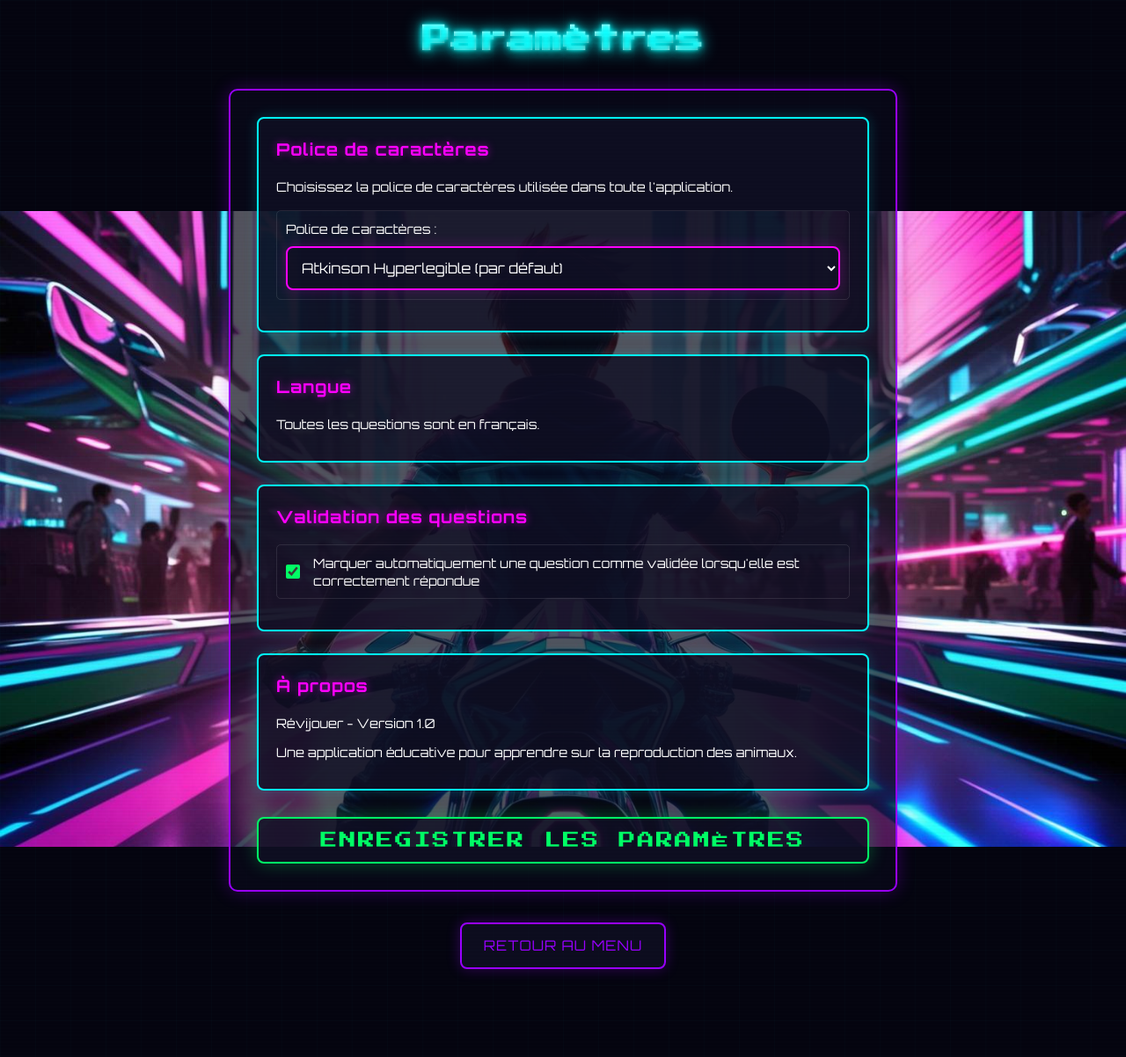
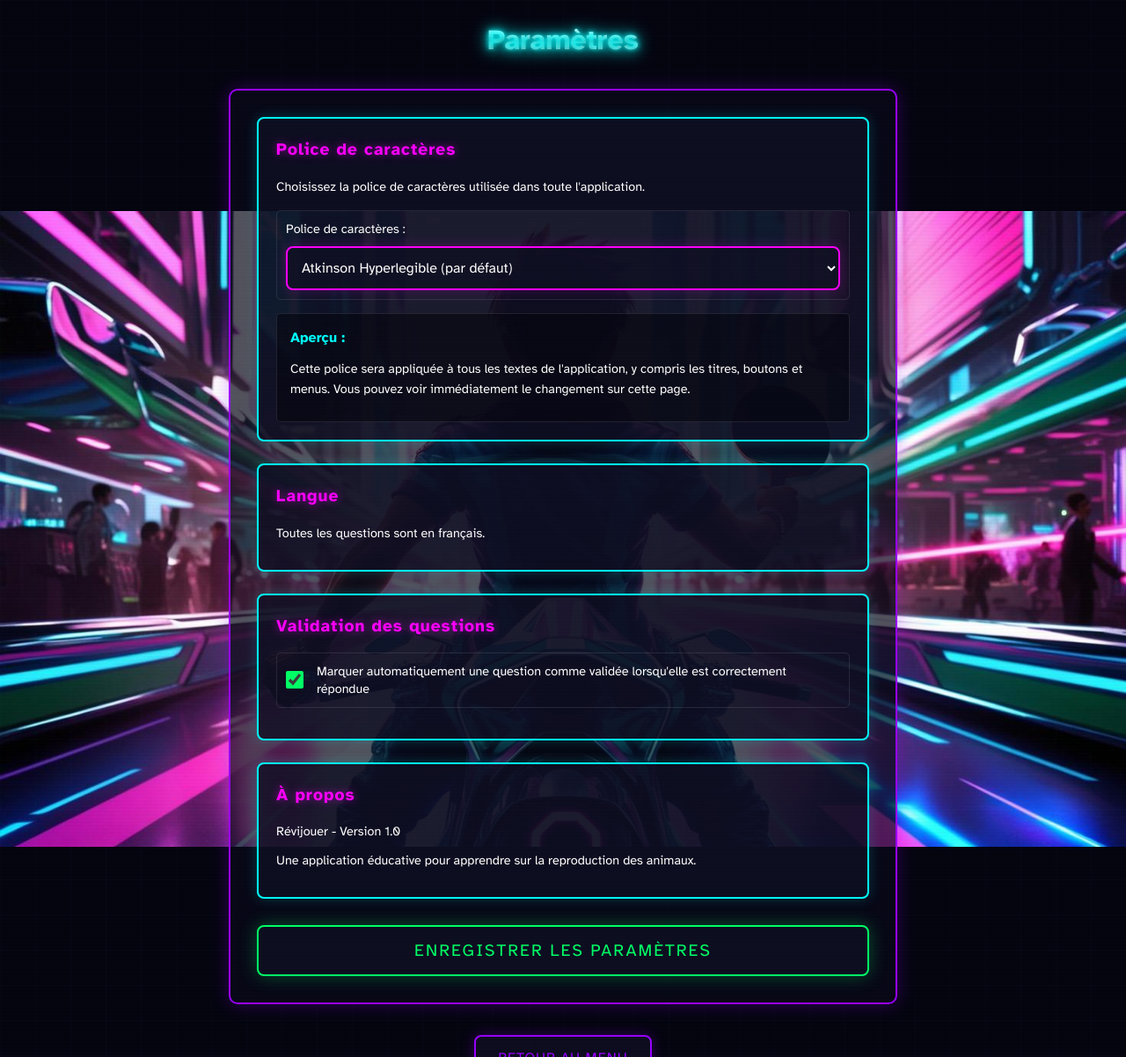
Before and after one commit to AlexMyddleware/svt-reproduction-animaux, a Flask app: page /settings/ in a window 1280 px wide. Shown: the whole page at 88% size. Run offline with Flask 3, Linux system fonts and the light colour scheme.

Commit message:
controll all fonts

```diff
--- a/src/svt_app/static/css/font_manager.css
+++ b/src/svt_app/static/css/font_manager.css
@@ -8,8 +8,12 @@
 :root {
     /* Font family variables that can be dynamically changed */
     --primary-font: 'Atkinson Hyperlegible', sans-serif;
-    --heading-font: 'Orbitron', sans-serif;
-    --pixel-font: 'Press Start 2P', cursive;
+    --heading-font: 'Atkinson Hyperlegible', sans-serif;
+    --pixel-font: 'Atkinson Hyperlegible', sans-serif;
+
+    /* Original font definitions (kept for reference) */
+    --original-heading-font: 'Orbitron', sans-serif;
+    --original-pixel-font: 'Press Start 2P', cursive;
 
     /* Fallback font stacks for standard fonts */
     --serif-font: Georgia, 'Times New Roman', Times, serif;
@@ -19,33 +23,47 @@
     --fantasy-font: Impact, 'Arial Black', sans-serif;
 }
 
-/* Font family mapping classes */
+/* Font family mapping classes - these will update ALL font variables */
 .font-atkinson {
     --primary-font: 'Atkinson Hyperlegible', sans-serif;
+    --heading-font: 'Atkinson Hyperlegible', sans-serif;
+    --pixel-font: 'Atkinson Hyperlegible', sans-serif;
 }
 
 .font-orbitron {
     --primary-font: 'Orbitron', sans-serif;
+    --heading-font: 'Orbitron', sans-serif;
+    --pixel-font: 'Orbitron', sans-serif;
 }
 
 .font-serif {
     --primary-font: var(--serif-font);
+    --heading-font: var(--serif-font);
+    --pixel-font: var(--serif-font);
 }
 
 .font-sans-serif {
     --primary-font: var(--sans-serif-font);
+    --heading-font: var(--sans-serif-font);
+    --pixel-font: var(--sans-serif-font);
 }
 
 .font-monospace {
     --primary-font: var(--monospace-font);
+    --heading-font: var(--monospace-font);
+    --pixel-font: var(--monospace-font);
 }
 
 .font-cursive {
     --primary-font: var(--cursive-font);
+    --heading-font: var(--cursive-font);
+    --pixel-font: var(--cursive-font);
 }
 
 .font-fantasy {
     --primary-font: var(--fantasy-font);
+    --heading-font: var(--fantasy-font);
+    --pixel-font: var(--fantasy-font);
 }
 
 /* Apply the primary font to the body and most elements */
@@ -53,7 +71,7 @@ body {
     font-family: var(--primary-font);
 }
 
-/* Override specific elements that should maintain their special fonts */
+/* All elements now use the dynamic font variables */
 .settings-title,
 .tree-title,
 header h1,
@@ -62,7 +80,7 @@ header h1,
     font-family: var(--pixel-font) !important;
 }
 
-/* Elements that should maintain Orbitron for UI consistency */
+/* Elements that use heading font (now dynamic) */
 .menu-button,
 .retro-button,
 .nav-button,
@@ -82,7 +100,7 @@ header h1,
     font-family: var(--heading-font) !important;
 }
 
-/* Text content that should use the primary font */
+/* Text content that uses the primary font */
 .question-text,
 .option,
 .blank,
@@ -122,3 +140,9 @@ li {
     color: white;
     padding: 10px;
 }
+
+/* Special class to restore original fonts if needed */
+.restore-original-fonts {
+    --heading-font: var(--original-heading-font);
+    --pixel-font: var(--original-pixel-font);
+}
--- a/src/svt_app/templates/settings.html
+++ b/src/svt_app/templates/settings.html
@@ -211,6 +211,25 @@
             opacity: 1;
         }
     }
+
+    .font-preview {
+        margin-top: 15px;
+        padding: 15px;
+        background: rgba(5, 5, 15, 0.6);
+        border: 1px solid rgba(255, 255, 255, 0.1);
+        border-radius: 5px;
+        color: white;
+    }
+
+    .font-preview h4 {
+        margin-bottom: 10px;
+        color: var(--neon-blue);
+    }
+
+    .font-preview-text {
+        font-size: 1rem;
+        line-height: 1.5;
+    }
 </style>
 {% endblock %}
 
@@ -233,6 +252,10 @@
                     <option value="cursive" {% if font_family == "cursive" %}selected{% endif %}>Cursive (Comic Sans MS)</option>
                     <option value="fantasy" {% if font_family == "fantasy" %}selected{% endif %}>Fantasy (Impact)</option>
                 </select>
+            </div>
+            <div class="font-preview">
+                <h4>Aperçu :</h4>
+                <p class="font-preview-text">Cette police sera appliquée à tous les textes de l'application, y compris les titres, boutons et menus. Vous pouvez voir immédiatement le changement sur cette page.</p>
             </div>
         </div>
 
```
